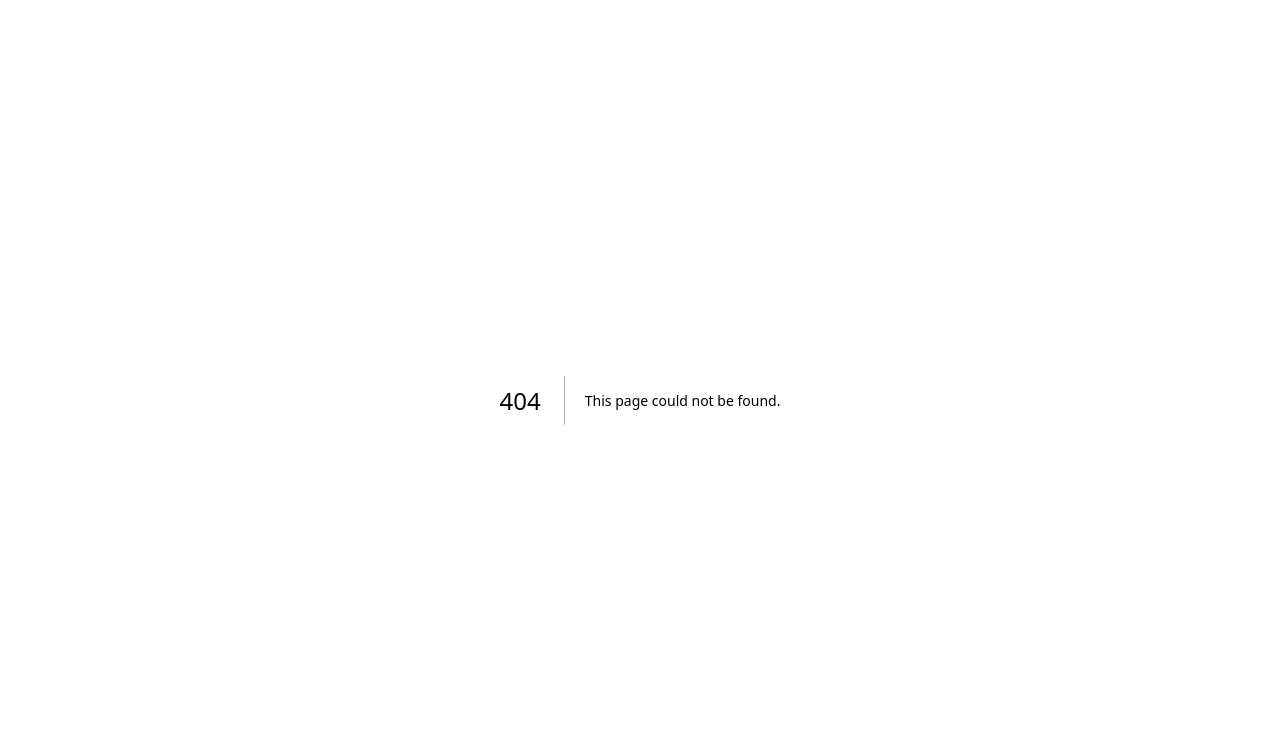
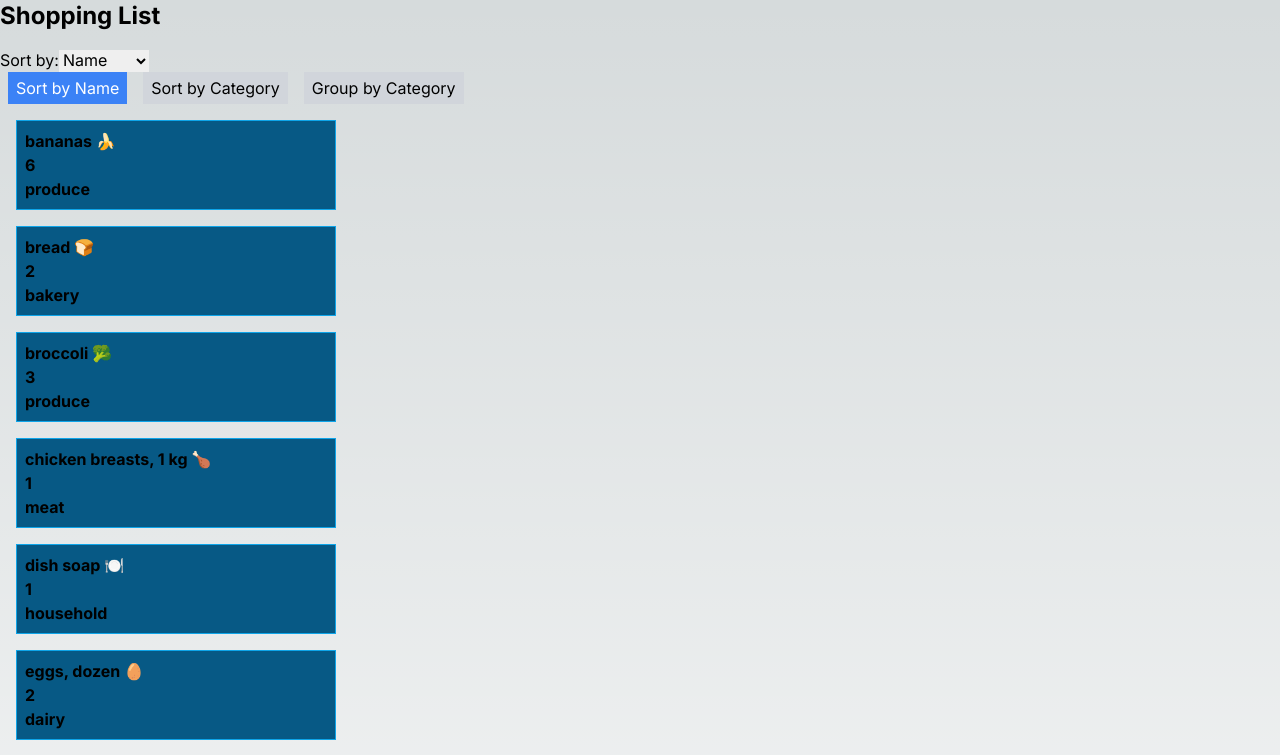
Before and after one commit to ChrisJohnsonCD/cprg306-assignments, a Next.js app: page /week5 in a window 1280 px wide. Before the commit this address had no page. Shown: the top 755 px of the page. Built offline with nearby package versions, Linux system fonts and the light colour scheme.

Commit message:
Week 5 done bugs fixed... needs styling

```diff
--- a/app/page.js
+++ b/app/page.js
@@ -7,15 +7,22 @@ import NewItem from "./week4/new-item";
 export default function Home() {
   return (
     <main>
-      <h1>CPRG 306: Web Development 2 - Assignments</h1>
-      <StudentInfo />
+      <div>
+        <h1>CPRG 306: Web Development 2 - Assignments</h1>
+        <StudentInfo />
+        <ul>
+          <li>
+            <Link href="week3">My Shopping List</Link>
+          </li>
+          <li>
+            <Link href="week4">New item</Link>
+                    <NewItem />
+          </li>
+          <li>
+          <Link href="week5">Week5</Link>
+          </li>
+        </ul>
 
-
-      <Link href="week3">My Shopping List</Link>
-
-      <div>
-      <Link href="page">New item</Link>
-        <NewItem />
        </div>
 
     </main>
--- /dev/null
+++ b/app/week5/item-list.js
@@ -0,0 +1,121 @@
+"use client"
+import React,{useState} from 'react';
+
+import Item from './item';
+import itemData from "./items.json";
+
+export default function ItemList() {
+    const[items, setItems] = useState(itemData);
+    const [sortBy, setSortBy] = useState("name");
+    const [grouped, setGrouped] = useState(false);
+
+    const sortItems = () => {
+      const sortedItems = [...items];
+
+              if(sortBy === "name") {
+                 sortedItems.sort((a, b) => a.name.localeCompare(b.name));
+              } else if (sortBy === "quantity") {
+                sortedItems.sort((a, b) => a.quantity - b.quantity);
+              } else if (sortBy === "category") {
+                sortedItems.sort((a, b) => a.category.localeCompare(b.category));
+              }
+              return sortedItems;
+
+    };
+
+    const groupByCategory = () => {
+      const groupedItems = items.reduce ((acc, item) => {
+        const category = item.category.toLowerCase();
+        if(!acc[category]) {
+          acc[category] = [];
+        }
+        acc[category].push(item);
+        return acc;
+      }, {});
+
+      const sortedCategories = Object.keys(groupedItems).sort();
+
+      const sortedItemsByCategory = sortedCategories.map((category) =>
+        groupedItems[category].sort((a, b) => a.name.localeCompare(b.name))
+        );
+
+        return { sortedCategories, sortedItemsByCategory };
+      };
+
+      const toggleGrouping = () => {
+        setGrouped(!grouped);
+      };
+
+
+    return (
+      <div>
+        <div>
+          <label htmlFor="sortBy">Sort by:</label>
+          <select
+            id="sortBy"
+            value={sortBy}
+            onChange={(e) => setSortBy(e.target.value)}
+          >
+            <option value="name">Name</option>
+            <option value="quantity">Quantity</option>
+            <option value="category">Category</option>
+          </select>
+        </div>
+
+        <div>
+        <button
+          className={`px-2 py-1 mx-2 ${
+            sortBy === "name" ? "bg-blue-500 text-white" : "bg-gray-300"
+          }`}
+          onClick={() => setSortBy("name")}
+        >
+          Sort by Name
+        </button>
+        <button
+          className={`px-2 py-1 mx-2 ${
+            sortBy === "category" ? "bg-blue-500 text-white" : "bg-gray-300"
+          }`}
+          onClick={() => setSortBy("category")}
+        >
+          Sort by Category
+        </button>
+        <button
+          className={`px-2 py-1 mx-2 ${
+            grouped ? "bg-blue-500 text-white" : "bg-gray-300"
+          }`}
+          onClick={toggleGrouping}
+        >
+          {grouped ? "Ungroup" : "Group by Category"}
+        </button>
+      </div>
+
+        <ul>
+        {grouped
+          ? groupByCategory().sortedCategories.map((category, index) => (
+              <li key={index}>
+                <h2 className="text-xl font-bold capitalize">{category}</h2>
+                <ul>
+                  {groupByCategory().sortedItemsByCategory[index].map((item) => (
+                    <Item
+                      key={item.id} // Assuming your items have an "id" property
+                      name={item.name}
+                      quantity={item.quantity}
+                      category={item.category}
+                    />
+                  ))}
+                </ul>
+              </li>
+            ))
+
+          : sortItems().map((item) => (
+            <Item
+              key={item.id}
+              name={item.name}
+              quantity={item.quantity}
+              category={item.category}
+              />
+          ))}
+        </ul>
+       </div>
+    );
+}
--- /dev/null
+++ b/app/week5/item.js
@@ -0,0 +1,12 @@
+
+
+export default function Item ({ name, quantity, category }) {
+    return (
+        <li className="border border-sky-500 bg-sky-800 w-full max-w-xs m-4 p-2">
+            <h3 className="text-x1 font-bold">{name}</h3>
+            <p className="text-x1 font-bold"> {quantity}</p>
+            <p className="text-x1 font-bold"> {category}</p>
+        </li>
+
+    );
+}
--- /dev/null
+++ b/app/week5/items.json
@@ -0,0 +1,74 @@
+[
+  {
+    "id": "1h2GJKH12gkHG31h1H",
+    "name": "milk, 4 L 🥛",
+    "quantity": 1,
+    "category": "dairy"
+  },
+  {
+    "id": "2KJH3k2j3H1k2J3K1H",
+    "name": "bread 🍞",
+    "quantity": 2,
+    "category": "bakery"
+  },
+  {
+    "id": "3h2KJH3k2j3H1k2J3",
+    "name": "eggs, dozen 🥚",
+    "quantity": 2,
+    "category": "dairy"
+  },
+  {
+    "id": "4k2J3K1H2GJKH12gk",
+    "name": "bananas 🍌",
+    "quantity": 6,
+    "category": "produce"
+  },
+  {
+    "id": "5H1h1H2KJH3k2j3H",
+    "name": "broccoli 🥦",
+    "quantity": 3,
+    "category": "produce"
+  },
+  {
+    "id": "6H1k2J3K1H2GJKH1",
+    "name": "chicken breasts, 1 kg 🍗",
+    "quantity": 1,
+    "category": "meat"
+  },
+  {
+    "id": "7gkHG31h1H2KJH3k",
+    "name": "pasta sauce 🍝",
+    "quantity": 3,
+    "category": "canned goods"
+  },
+  {
+    "id": "8j3H1k2J3K1H2GJK",
+    "name": "spaghetti, 454 g 🍝",
+    "quantity": 2,
+    "category": "dry goods"
+  },
+  {
+    "id": "9H12gkHG31h1H2KJ",
+    "name": "toilet paper, 12 pack 🧻",
+    "quantity": 1,
+    "category": "household"
+  },
+  {
+    "id": "10H3k2j3H1k2J3K1",
+    "name": "paper towels, 6 pack",
+    "quantity": 1,
+    "category": "household"
+  },
+  {
+    "id": "11k2J3K1H2GJKH12",
+    "name": "dish soap 🍽️",
+    "quantity": 1,
+    "category": "household"
+  },
+  {
+    "id": "12GJKH12gkHG31h1",
+    "name": "hand soap 🧼",
+    "quantity": 4,
+    "category": "household"
+  }
+]
--- /dev/null
+++ b/app/week5/page.js
@@ -0,0 +1,12 @@
+import ItemList from './item-list';
+
+
+export default function Page() {
+    return (
+      <main>
+        <h1 className="text-2xl font-bold mb-4">Shopping List</h1>
+
+      <ItemList />
+      </main>
+    );
+  }
```
